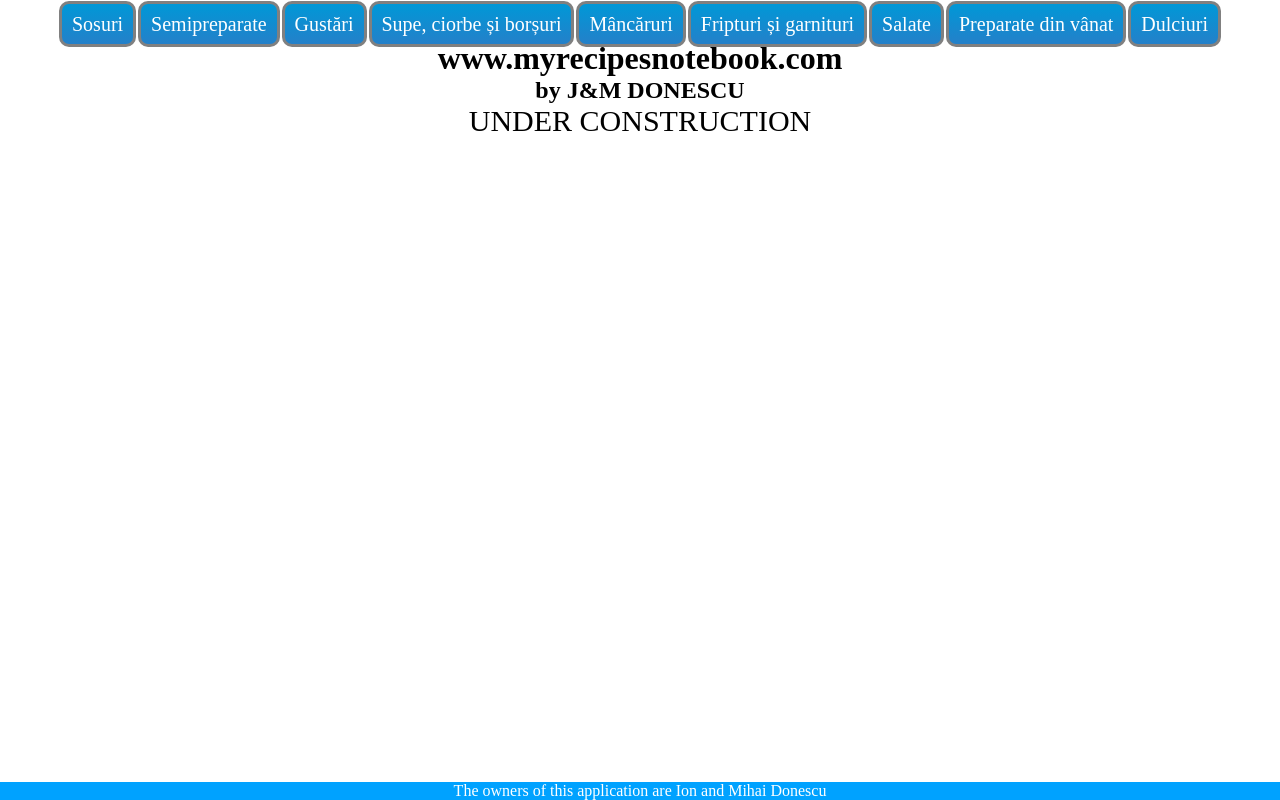
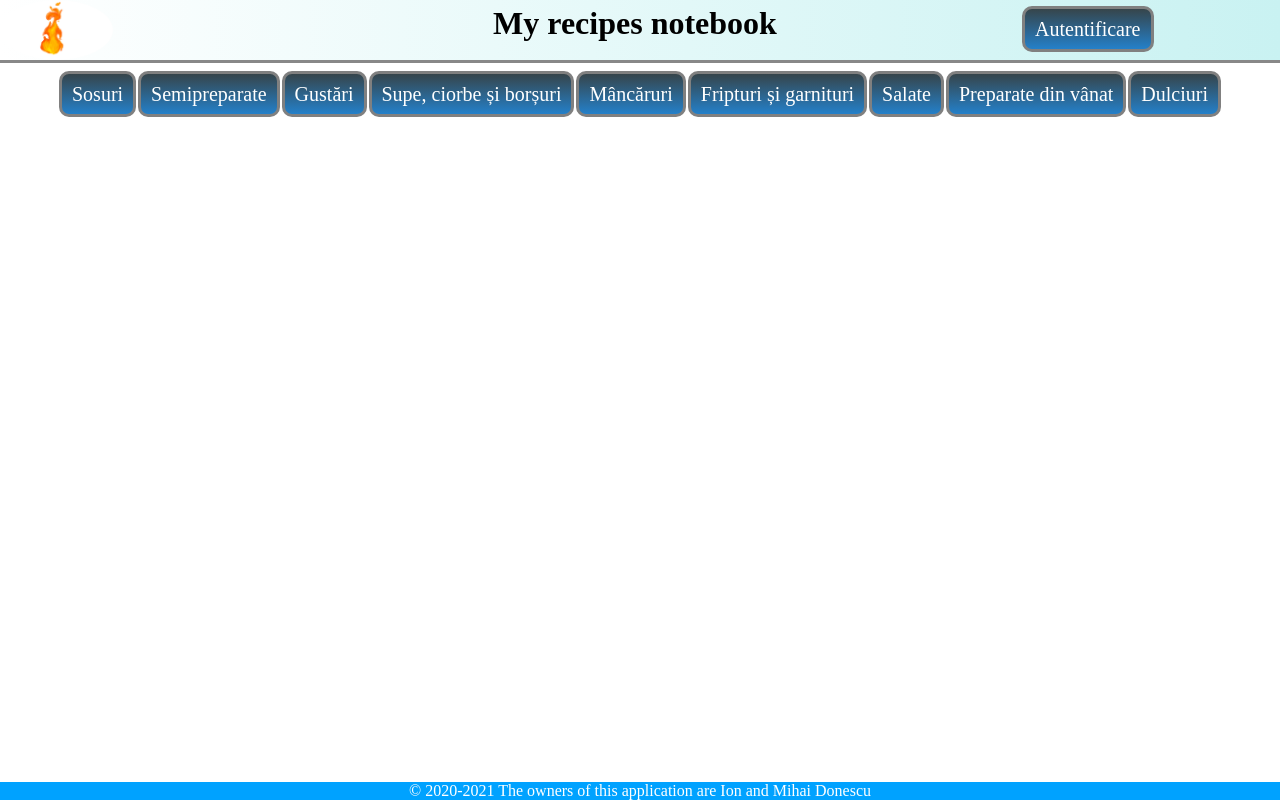
Before and after one commit to iondonescu/myrecipesnotebook, a PHP site: page / in a window 1280 px wide. Run offline with PHP 8.4, Linux system fonts and the light colour scheme.

Commit message:
Add files via upload
Style header and login view page 2020.10.13

```diff
--- a/index.html
+++ b/index.html
@@ -11,37 +11,46 @@
 </head>
 
 <body>
-<header>
-
+<!-- structura repetitiva pe mai multe pagini - index
+login/sign up -->
+<header id="header">
+    <div class="header-inner">
+        <div class="gif">
+            <img class="header_gif" src="images/fire.gif" alt="fire">
+        </div>
+        <div class="page_title">
+            <h1>My recipes notebook</h1>
+        </div>
+        <div class="login_section login">
+            <a class="item" href="login.html">Autentificare</a>
+        </div>
+    </div>
 </header>
-
+<!-- sfarsit structura repetitiva -->
     <div class="nav_bar">
      <div class="nav_bar_items">
          <ul>
-             <li><a href="./sosuri.html">Sosuri</a></li>
-             <li><a href="#">Semipreparate</a></li>
-             <li><a href="#">Gustări</a></li>
-             <li><a href="#">Supe, ciorbe și borșuri</a></li>
-             <li><a href="#">Mâncăruri</a></li>
-             <li><a href="#">Fripturi și garnituri</a></li>
-             <li><a href="#">Salate</a></li>
-             <li><a href="#">Preparate din vânat</a></li>
-             <li><a href="#">Dulciuri</a></li>
+             <li><a class="item" href="./sosuri.html">Sosuri</a></li>
+             <li><a class="item" href="#">Semipreparate</a></li>
+             <li><a class="item" href="#">Gustări</a></li>
+             <li><a class="item" href="#">Supe, ciorbe și borșuri</a></li>
+             <li><a class="item" href="#">Mâncăruri</a></li>
+             <li><a class="item" href="#">Fripturi și garnituri</a></li>
+             <li><a class="item" href="#">Salate</a></li>
+             <li><a class="item" href="#">Preparate din vânat</a></li>
+             <li><a class="item" href="#">Dulciuri</a></li>
          </ul>
      </div>
     </div>
 
 <main class="main_section">
-    <h1 class="title">www.myrecipesnotebook.com</h1>
-    <h2 class="title">by J&M DONESCU</h2>
-    <div class="underconstruction">
-        <p>Under construction</p>
-    </div>
+    <!-- de completat 13.10.2020 -->
 </main>
-
+<!-- structura repetitiva pe mai multe pagini - index
+login/sign up -->
 <footer class="footer">
-    <p>The owners of this application are Ion and Mihai Donescu</p>
+    <p>&copy 2020-2021 The owners of this application are Ion and Mihai Donescu</p>
 </footer>
+<!-- sfarsit structura repetitiva -->
 </body>
-
 </html>
--- a/styles.css
+++ b/styles.css
@@ -5,6 +5,43 @@
 }
 body {
     max-width: 100vw;
+}
+/*header style*/
+#header {
+    background: -webkit-linear-gradient(left,white,#c9f2f2);
+    box-shadow: 0 3px #888888;
+    margin-bottom: 10px;
+    height: 60px;
+    margin-right: 0;
+}
+
+.header-inner {
+    width: 100%;
+    display:inline-flex;
+    justify-content: center;
+}
+.gif{
+    width:20%;
+}
+.header_gif{
+    height: 60px;
+    border-radius: 50%;
+}
+.page_title {
+    text-align:center;
+    width: 60%;
+}
+.page_title>h1 {
+    margin:0;
+    padding-top:5px;
+}
+.login_section{
+    width: 20%;
+    float:left;
+    text-decoration: none;
+}
+.login{
+    margin: 5px;
 }
 .nav_bar{
     display: flex;
@@ -19,13 +56,13 @@ body {
 ul li{
     float:left;
 }
-a{
+.item {
     font-size: 20px;
     line-height: 30px;
     text-decoration: none;
     color:white;
     display:inline-block;
-    background:-webkit-linear-gradient(top,#0098d7,#2480c9);
+    background:-webkit-linear-gradient(top,#36454b,#2480c9);
     padding:5px 10px;
     text-align: center;
     border-style: solid;
@@ -39,6 +76,7 @@ a{
 .title{
     text-align: center;
 }
+
 .underconstruction{
     display: flex;
     justify-content: center;
```
Also changed, not shown: login.css (added, +57 -0 lines), login.html (added, +74 -0 lines), images/fire.gif (added), sosuri.html (line endings or trailing spaces).
